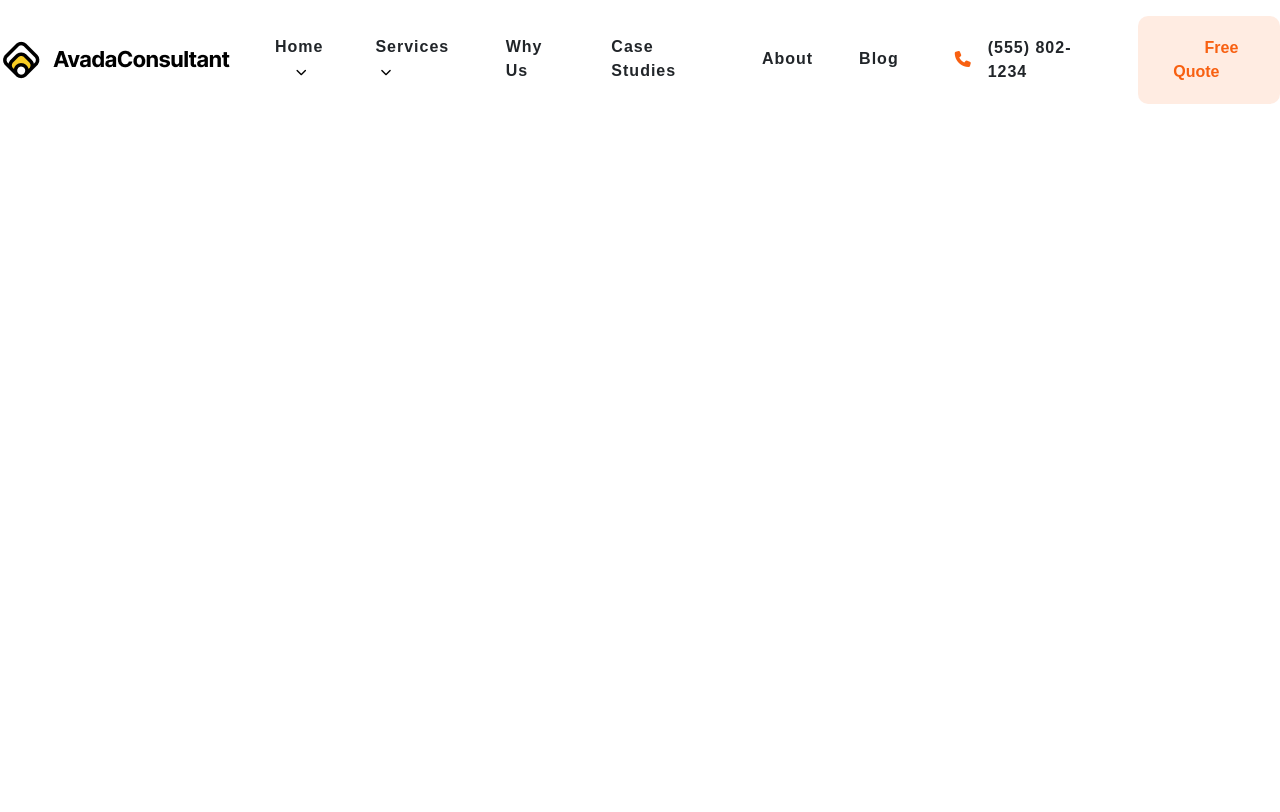
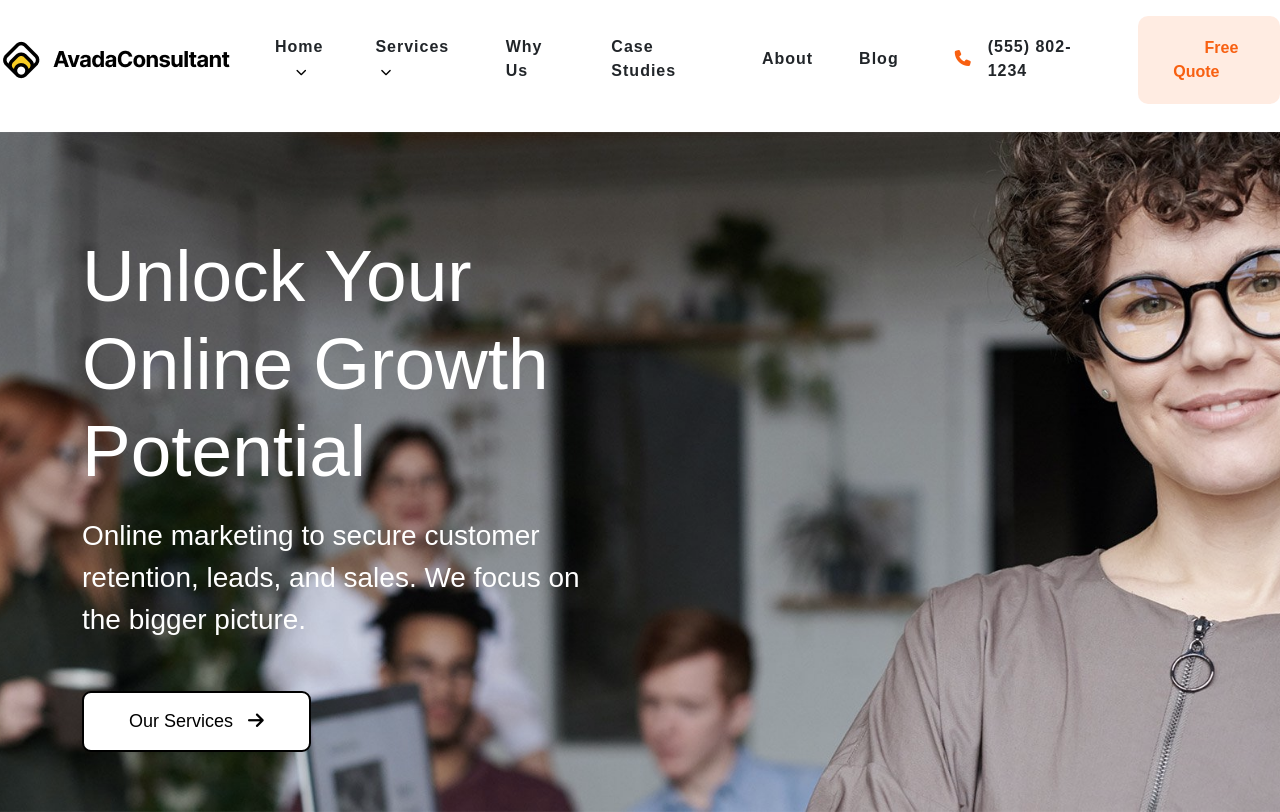
Before and after one commit to DavidC1103/proj-html-vuejs, a Vue app: page / in a window 1280 px wide. Built offline with nearby package versions, Linux system fonts and the light colour scheme.

Commit message:
add jumbotron image and text jumbotron

```diff
--- a/src/components/Header.vue
+++ b/src/components/Header.vue
@@ -57,7 +57,7 @@ export default{
 </template>
 
 <style lang="scss">
-@use'../scss/main.scss' as *;
+@use'../scss/partials/palette' as *;
     header{
         height: 120px;
         nav{
@@ -78,9 +78,10 @@ export default{
                     display: none;
                     position: absolute;
                     min-width: 250px;
-                    top: 70px;
+                    padding: 10px;
+                    top: 60px;
                     border: 0;
-                    box-shadow: 0px 8px 16px 0px rgba(0, 0,0, 0.2);
+                    box-shadow: 0px 0px 1px 0px rgba(0, 0,0, 0.1);
                     z-index: 1;
                     &:hover{
                         background-color: none;
@@ -94,7 +95,6 @@ export default{
                     }
                 }
                 &:hover{
-                    cursor: pointer;
                     .dropdown-menu{
                         display: block ;
                     }
@@ -110,9 +110,11 @@ export default{
                 margin-left: 30px;
                 display: flex;
                 align-items: center;
-                height: 100%;
-                .dc-link{
-                    transition: all 0.1s;
+                .nav-link{
+                    &:hover{
+                        color: $orange;
+                        cursor: pointer;
+                    }
                     &::after{
                         display: block;
                         content: '';
@@ -125,11 +127,9 @@ export default{
                     &:hover::after{
                         width: 100%;
                     }
-                    &:hover{
-                        color: $orange;
-                        cursor: pointer;
-                    }
+
                 }
+
             }
 
             .navbar-nav{
--- a/src/components/partials/jumbotron.vue
+++ b/src/components/partials/jumbotron.vue
@@ -1,13 +1,62 @@
 <script>
-export default {
+export default{
 
 }
 </script>
 
 <template>
+    <div class="jumbo">
+        <div class="container">
+            <div class="row g-5">
+                <div class="col-6 text-white">
+                    <h1>Unlock Your Online Growth Potential</h1>
+                    <span>Online marketing to secure customer retention, leads, and sales. We focus on the bigger picture.</span>
+                    <div><button>Our Services <i class="fa-solid fa-arrow-right"></i></button></div>
+                </div>
+                <div class="col-6"></div>
+            </div>
 
+        </div>
+
+    </div>
 </template>
 
 <style lang="scss">
+@use '../../scss/partials/palette' as *;
+    .jumbo{
+        position: relative;
+        margin-top: 60px;
+        min-height: 680px;
+        background-image: url('../../assets/img/marketing-intro.jpg');
+        background-position: center;
+        background-size: cover;
+        filter: grayscale(30%);
+        .col-6{
+            margin-top: 100px;
+            h1{
+                font-size: 73px;
+                margin-bottom: 20px;
+            }
+            span{
+                font-size: 28px;
+            }
+            button{
+                margin-top: 50px;
+                padding: 15px 45px;
+                border: 2px solid $black;
+                border-radius: 9px;
+                background-color: $white;
+                font-size: 18px;
+                i{
+                    margin-left: 10px;
+                }
+                &:hover{
+                    background-color: transparent;
+                    color: $white;
+                    border-color: $white ;
+                }
+            }
+        }
+    }
 
 </style>
```
